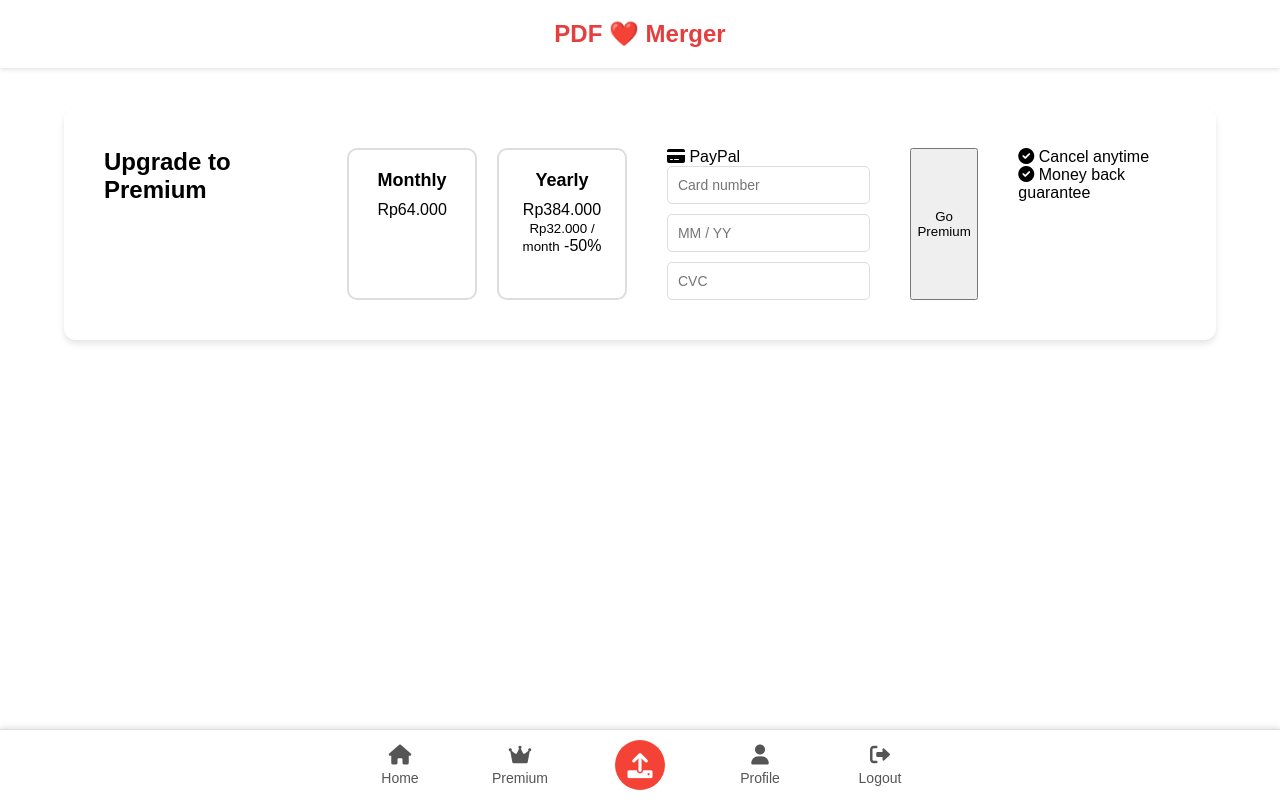
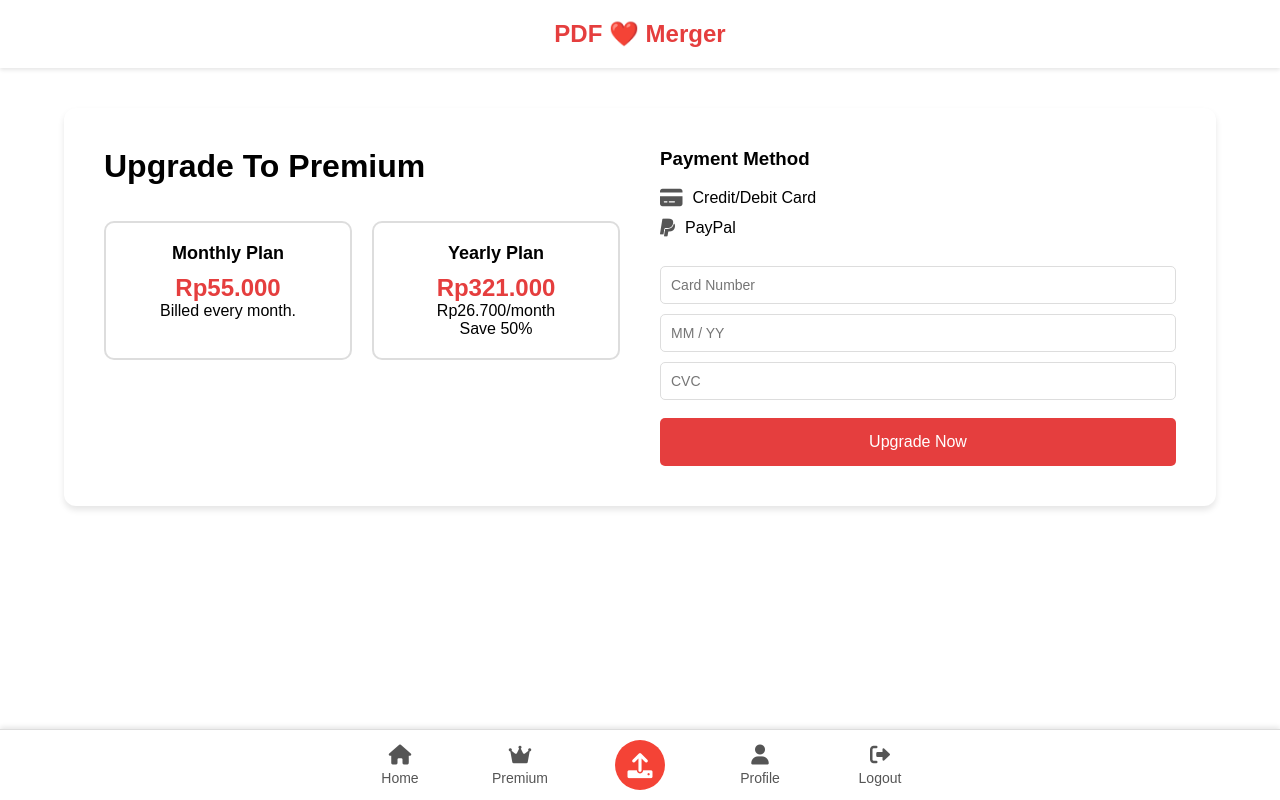
Before and after one commit to pdfmulbi/pdfmulbi.github.io, a plain HTML site: page premium.html in a window 1280 px wide. Drawn offline with Linux system fonts and the light colour scheme.

Commit message:
edit hal

```diff
--- a/premium.html
+++ b/premium.html
@@ -15,42 +15,47 @@
     </header>
 
     <main class="main-content">
-        <h2>Upgrade to Premium</h2>
-        <div class="plans">
-            <div class="plan monthly" id="monthly-plan">
-                <h3>Monthly</h3>
-                <p>Rp64.000</p>
-            </div>
-            <div class="plan yearly" id="yearly-plan">
-                <h3>Yearly</h3>
-                <p>Rp384.000</p>
-                <small>Rp32.000 / month</small>
-                <span class="discount">-50%</span>
+        <div class="plans-section">
+            <h1>Upgrade To Premium</h1>
+            <br><br>
+            <div class="plans">
+                <div class="plan" id="monthly-plan">
+                    <h3>Monthly Plan</h3>
+                    <p class="price">Rp55.000</p>
+                    <p>Billed every month.</p>
+                </div>
+                <div class="plan" id="yearly-plan">
+                    <h3>Yearly Plan</h3>
+                    <p class="price">Rp321.000</p>
+                    <p>Rp26.700/month</p>
+                    <span class="discount">Save 50%</span>
+                </div>
             </div>
         </div>
 
-        <div class="payment">
-            <div class="payment-methods">
+        <div class="payment-section">
+            <h3>Payment Method</h3>
+            <br>
+            <div class="payment-method">
                 <i class="fas fa-credit-card"></i>
+                <span>Credit/Debit Card</span>
+            </div>
+            <div class="payment-method">
+                <i class="fab fa-paypal"></i>
                 <span>PayPal</span>
             </div>
+            <br>
             <div class="card-inputs">
-                <input type="text" placeholder="Card number" maxlength="16">
+                <input type="text" placeholder="Card Number" maxlength="16">
                 <input type="text" placeholder="MM / YY" maxlength="5">
                 <input type="text" placeholder="CVC" maxlength="3">
             </div>
-        </div>
-
-        <button class="btn-go-premium" id="go-premium-btn">Go Premium</button>
-
-        <div class="guarantees">
-            <p><i class="fas fa-check-circle"></i> Cancel anytime</p>
-            <p><i class="fas fa-check-circle"></i> Money back guarantee</p>
+            <br>
+            <button class="btn-upgrade">Upgrade Now</button>
         </div>
     </main>
 
-     <!-- Footer -->
-     <footer class="footer">
+    <footer class="footer">
         <div class="footer-container">
             <div class="footer-item">
                 <a href="index.html">
@@ -84,7 +89,6 @@
         </div>
     </footer>
 
-    <!-- Link to external JavaScript -->
     <script src="js/premium.js"></script>
 </body>
 
```
